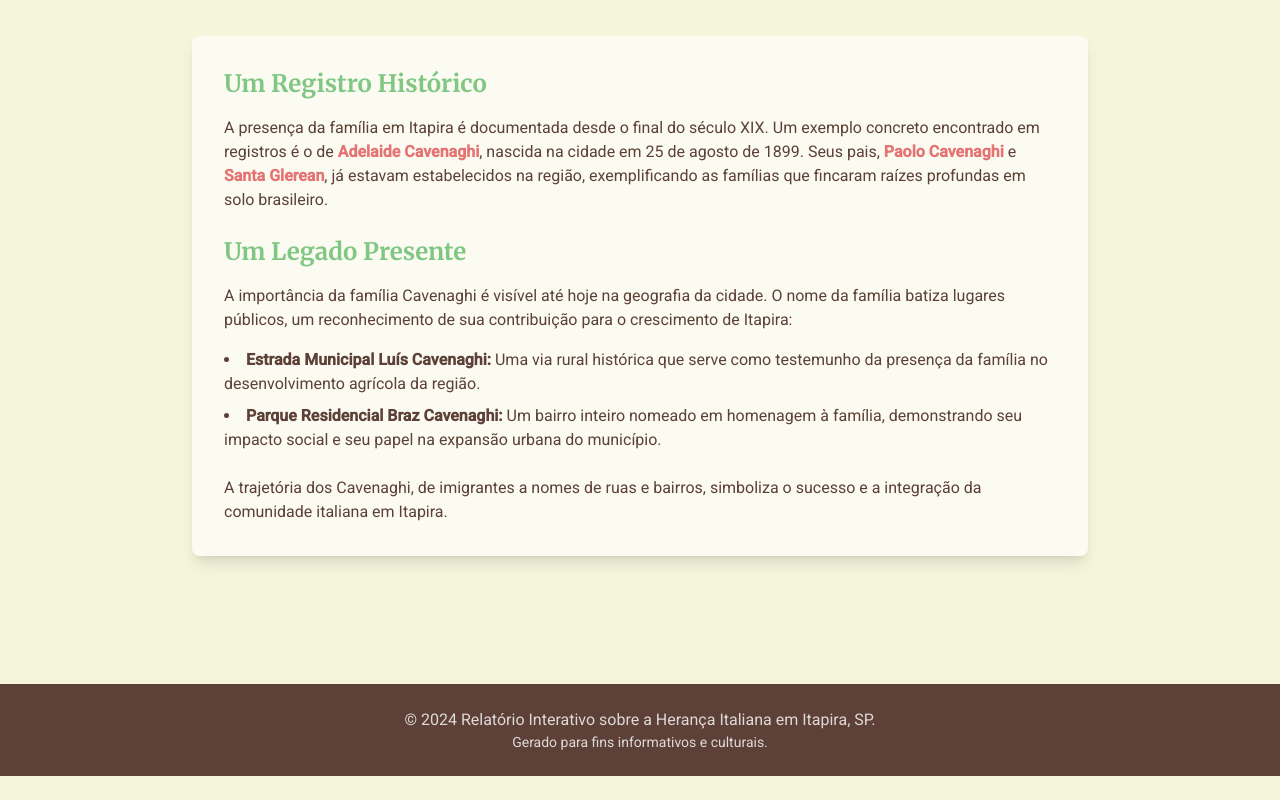
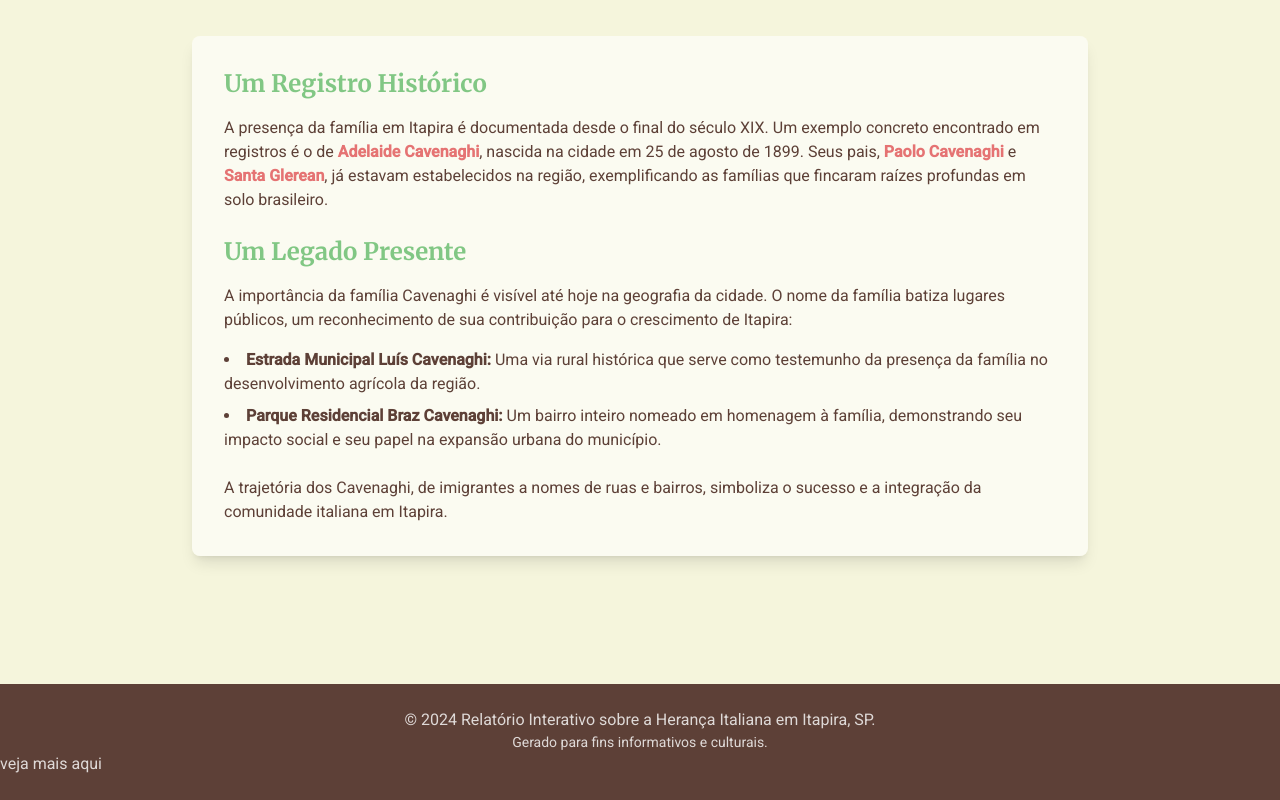
Before and after one commit to Aguinaldofreeeman/familiacavenaghi, a plain HTML site: page index.html in a window 1280 px wide. Shown: the part 1852-2652 px from the top of the page. Before the commit the page ends 2628 px from the top, so only its background shows below. Drawn offline with nearby package versions, Linux system fonts and the light colour scheme.

Commit message:
Update index.html

```diff
--- a/index.html
+++ b/index.html
@@ -158,6 +158,9 @@
             <p>&copy; 2024 Relatório Interativo sobre a Herança Italiana em Itapira, SP.</p>
             <p class="text-sm">Gerado para fins informativos e culturais.</p>
         </div>
+<p> <a href="infogra.html">veja mais aqui</a>
+</p>
+
     </footer>
 
     <script>
```
